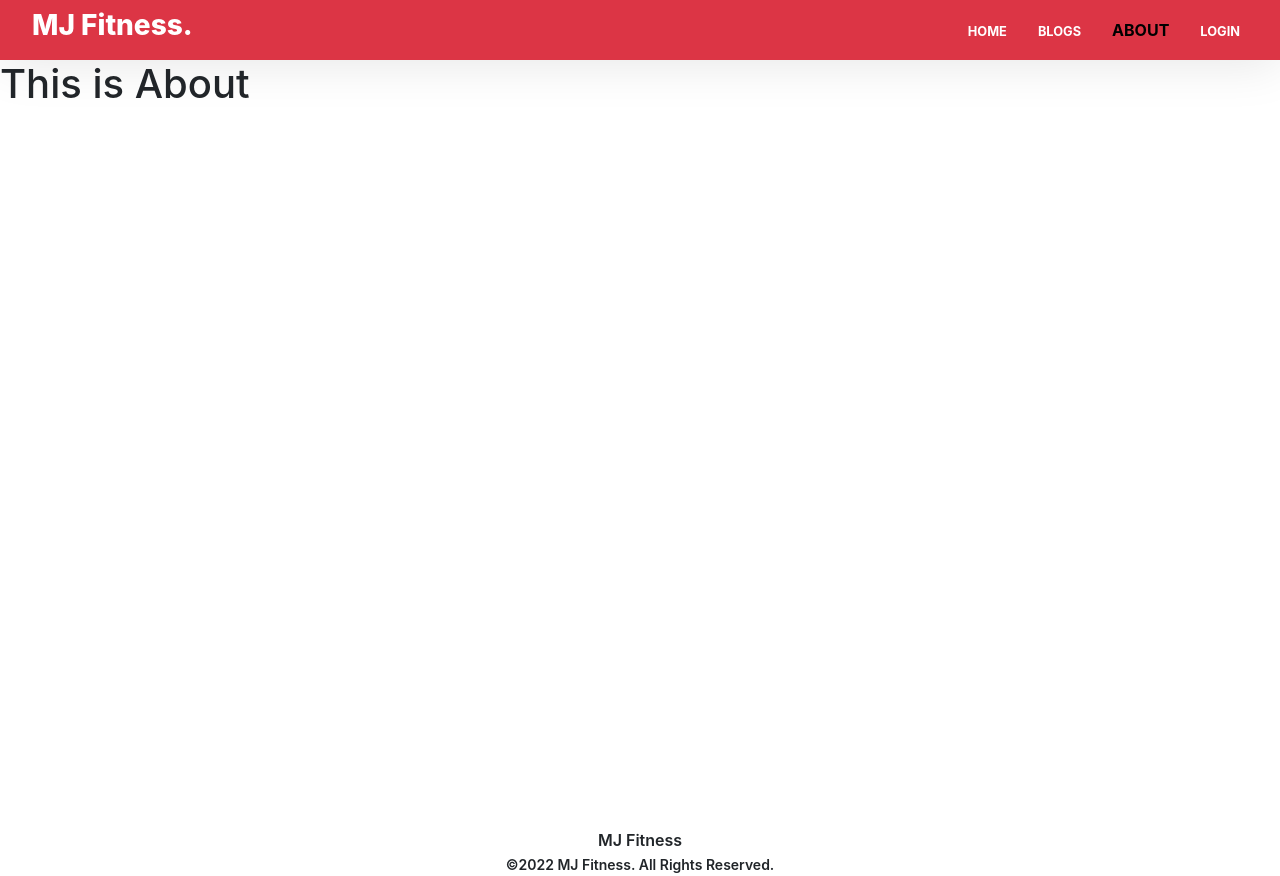
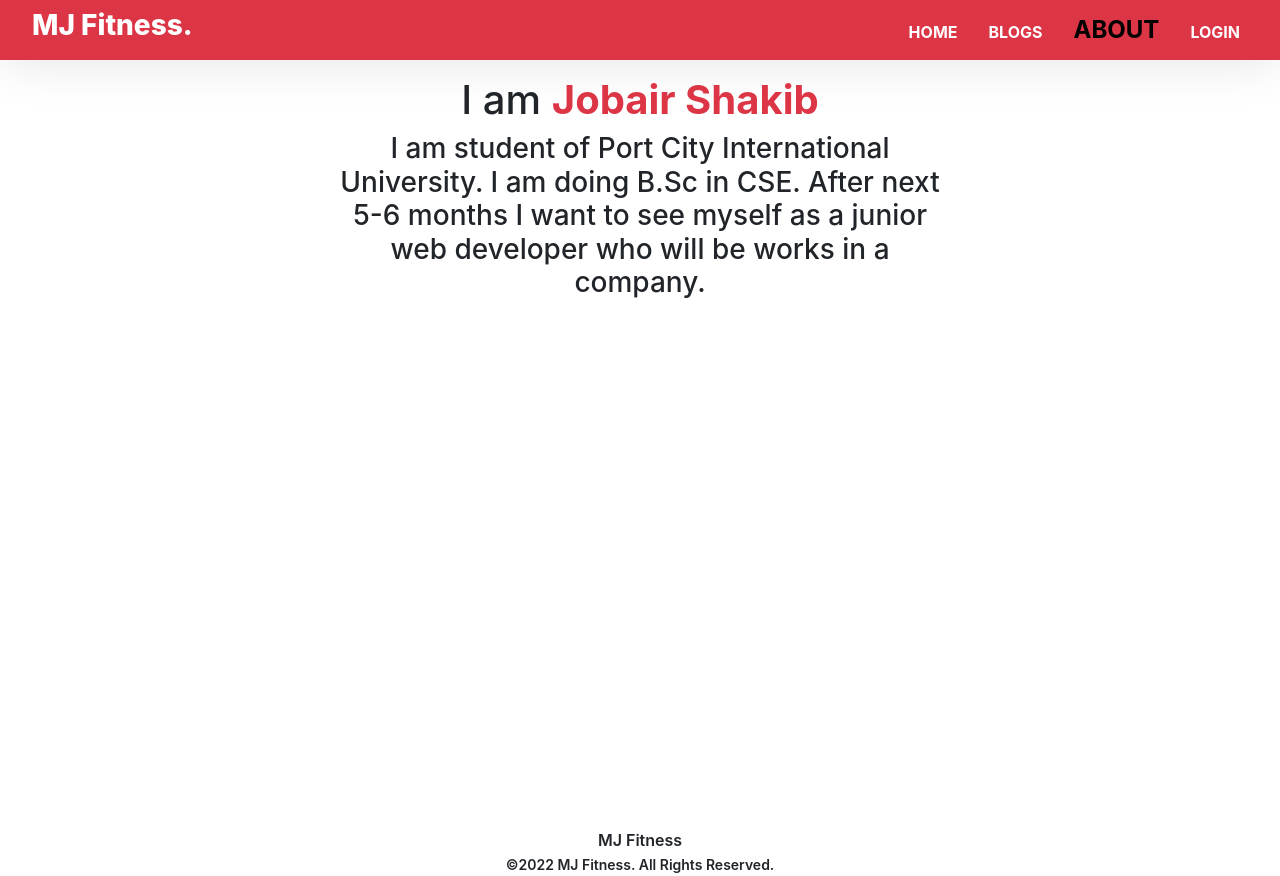
Before and after one commit to jobairshakib/10.MJ-Fitness, a React (Create React App) app: page /about in a window 1280 px wide. Built offline with nearby package versions, Linux system fonts and the light colour scheme; no server answers.

Commit message:
reset password added

```diff
--- a/src/Pages/About/About.css
+++ b/src/Pages/About/About.css
@@ -1,3 +1,11 @@
 .about{
     height:90vh;
+    width: 50%;
+    margin: 0 auto;
+    text-align: center;
+    padding: 1rem;
 }
+.about span{
+    color: #dc3545;
+    font-weight: bolder;
+}
--- a/src/Pages/About/About.js
+++ b/src/Pages/About/About.js
@@ -5,8 +5,9 @@ const About = () => {
     return (
         <div className='about'>
             <h1>
-            This is About
+            I am <span>Jobair Shakib</span>
             </h1>
+            <h3>I am student of Port City International University. I am doing B.Sc in CSE.  After next 5-6 months I want to see myself as a junior web developer who will be works in a company.</h3>
         </div>
     );
 };
--- a/src/Pages/Login/Login.css
+++ b/src/Pages/Login/Login.css
@@ -0,0 +1,3 @@
+.btn-link{
+    text-decoration: none;
+}
--- a/src/Pages/Login/Login.js
+++ b/src/Pages/Login/Login.js
@@ -1,18 +1,22 @@
-import React, { useRef } from 'react';
-import { Spinner } from 'react-bootstrap';
-import { useSignInWithEmailAndPassword } from 'react-firebase-hooks/auth';
+import { useSendPasswordResetEmail, useSignInWithEmailAndPassword } from 'react-firebase-hooks/auth';
 import { Link, useLocation, useNavigate } from 'react-router-dom';
 import auth from '../../firebase.init';
 import Loading from '../Loading/Loading';
 import Social from './Social/Social';
+import { ToastContainer, toast } from 'react-toastify';
+import 'react-toastify/dist/ReactToastify.css';
+import './Login.css'
+import { useState } from 'react';
 
 const Login = () => {
+    const [email, setEmail] = useState('');
     const [
         signInWithEmailAndPassword,
         user,
         loading,
         error,
     ] = useSignInWithEmailAndPassword(auth);
+    const [sendPasswordResetEmail, sending] = useSendPasswordResetEmail(auth);
     const navigate = useNavigate();
     const location = useLocation();
     let from = location.state?.from?.pathname || "/";
@@ -20,14 +24,14 @@ const Login = () => {
     const navigateRegister = () => {
         navigate('/register');
     }
+    let errorElement;
     if (error) {
-        return (
+        errorElement =
             <div>
-                <p>Error: {error.message}</p>
+                <p className='text-danger'>Error: {error.message}</p>
             </div>
-        );
     }
-    if (loading) {
+    if (loading || sending) {
         return (
             <Loading></Loading>
         );
@@ -44,18 +48,31 @@ const Login = () => {
         signInWithEmailAndPassword(email, password);
     }
 
+    const resetPassword = async () => {
+        await sendPasswordResetEmail(email);
+        toast('Sent email');
+    }
+
+
+
     return (
         <div className='register-form'>
             <h2 className='text-center'>Login</h2>
 
             <form onSubmit={handleLogin}>
-                <input type="email" name="email" placeholder='Email' required />
+                <input type="email"
+                    value={email}
+                    onChange={(e) => setEmail(e.target.value)}
+                    name="email" placeholder='Email' required />
                 <input type="password" name='password' placeholder='Password' required />
                 <input type="submit" className='input-btn' value="Login" />
 
             </form>
-            <p>Don't have an account? <Link to="/register" onClick={navigateRegister}>Please Register</Link></p>
+            {errorElement}
+            <p>Don't have an account? <Link to="/register" className='btn-link' onClick={navigateRegister}>Please Register</Link></p>
+            <p>Forgot Password? <button className='btn btn-link' onClick={resetPassword}>Reset Password</button></p>
             <Social></Social>
+            <ToastContainer></ToastContainer>
         </div>
     );
 };
--- a/src/Pages/Login/Social/Social.js
+++ b/src/Pages/Login/Social/Social.js
@@ -18,7 +18,6 @@ const Social = () => {
             <div>
                 <p className='text-danger'>Error: {error.message}</p>
             </div>
-
     }
     if (loading) {
         return <Spinner animation="border" variant="danger" />;
--- a/src/Pages/Register/Register.js
+++ b/src/Pages/Register/Register.js
@@ -55,7 +55,7 @@ const Register = () => {
                 <input type="submit" className='input-btn' value="Register" />
 
             </form>
-            <p>Already have an account? <Link to="/login" onClick={navigateLogin}>Please Login</Link></p>
+            <p>Already have an account? <Link to="/login" className='btn-link' onClick={navigateLogin}>Please Login</Link></p>
             <Social></Social>
         </div>
     );
--- a/src/Pages/Shared/Header/Header.css
+++ b/src/Pages/Shared/Header/Header.css
@@ -16,7 +16,7 @@ nav{
 .link {
     text-decoration: none;
     margin-left: 15px;
-    font-size: .8rem;
+    font-size: 1rem;
     color: #ffff;
     padding: 0.5rem;
     border-radius: 5px;
@@ -33,7 +33,7 @@ nav{
     border-radius: 5px;
     padding: 0.5rem;
     margin-left: 15px;
-    font-size: 1rem;
+    font-size: 1.5rem;
     transition: color ease-in-out 300ms;
     color: black;
 }
@@ -54,7 +54,14 @@ nav{
 
 @media only screen and (max-width:576px){
      nav{
+         height: 80px;
         display: flex;
         flex-direction: column;
     }
+    .link{
+        font-size: 0.8rem;
+    }
+    .active-link{
+        font-size: 1.2rem;
+    }
 }
```
